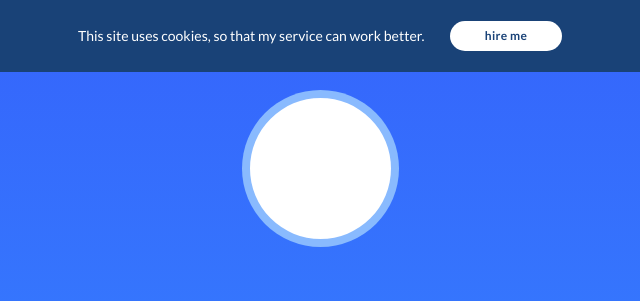
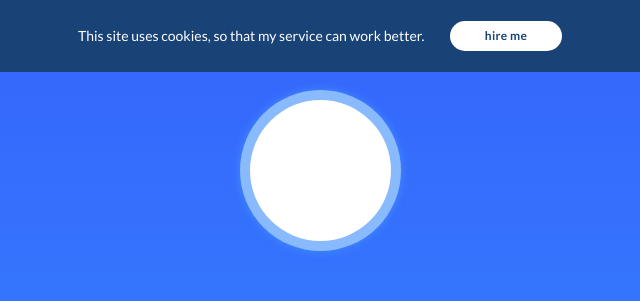
Before and after one commit to KosohovaL/comand, a plain HTML site: page index.html in a window 1280 px wide. Shown: the top 301 px of the page, 320-960 px from the left. Drawn offline with nearby package versions, Linux system fonts and the light colour scheme; a script that the page names is missing.

Commit message:
Edit css

```diff
--- a/css/style.css
+++ b/css/style.css
@@ -227,9 +227,8 @@ body {
     height: 141px;
     margin: 7% 0;
     border-radius: 50%;
-    border: solid 8px rgba(88, 157, 254, 0.7);
-    /* outline: solid 8px rgba(71, 148, 254, 0.7); */
-
+    border: solid 10px rgba(88, 157, 254, 0.7);
+    box-shadow: 0 0 10px rgba(71,148,254,0.8);
     background-color: #ffffff;
 }
 
```
